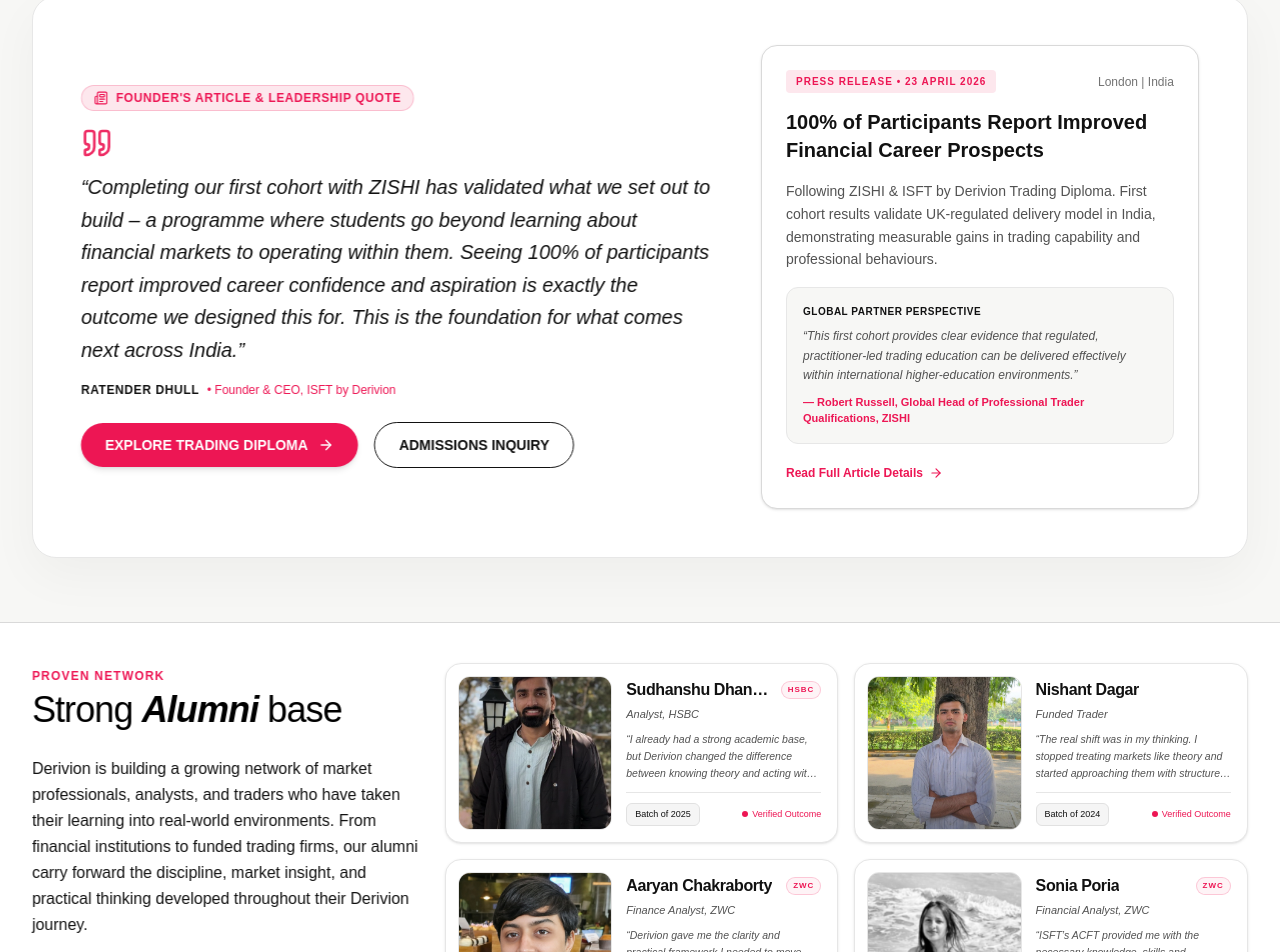
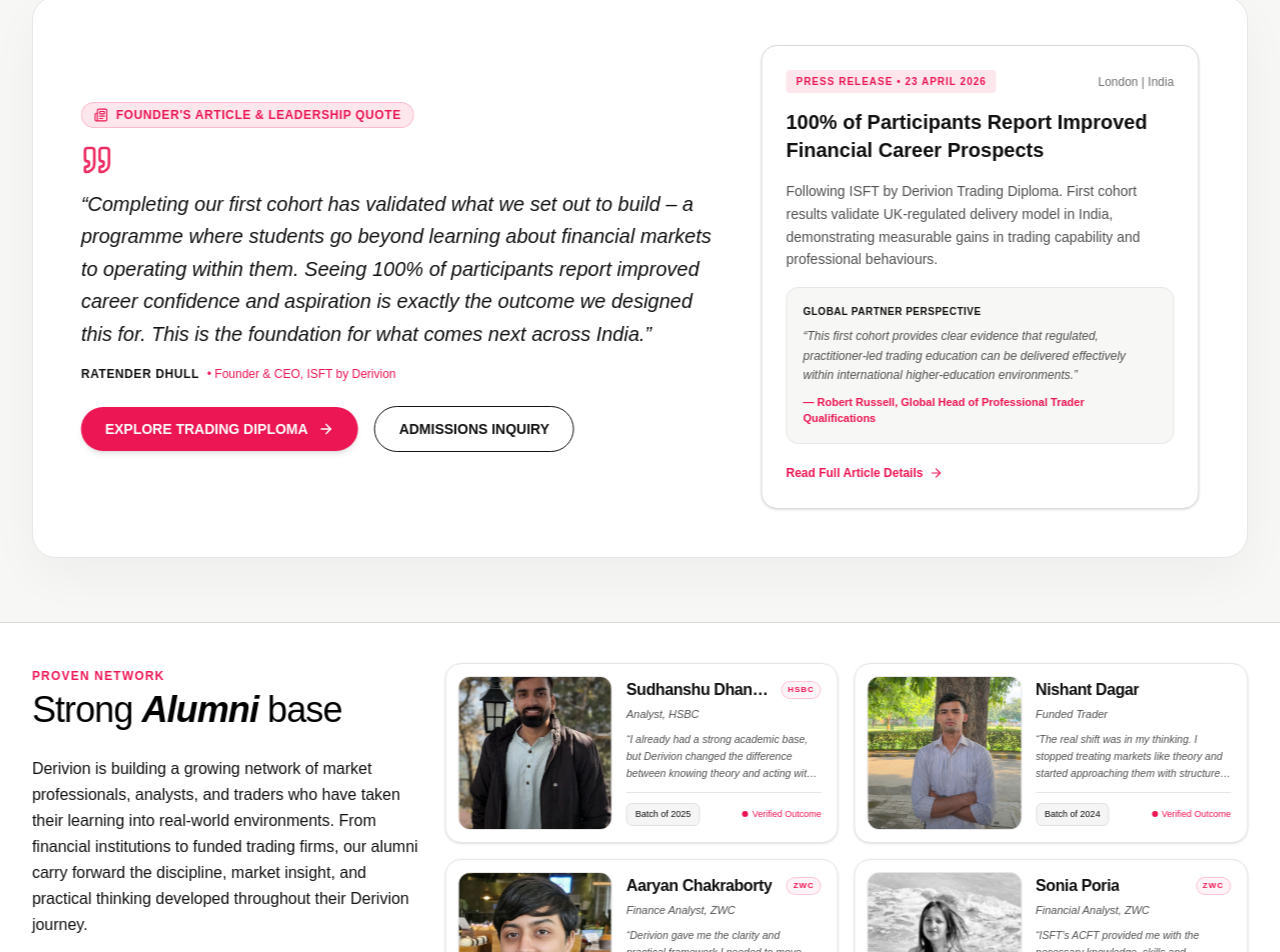
Before and after one commit to jaskaran-div/derivion, a Next.js app: page / in a window 1280 px wide. Shown: the part 1227-2179 px from the top of the page. Built offline with nearby package versions, Linux system fonts and the light colour scheme.

Commit message:
removed zishi

```diff
--- a/app/Pages/Home/Placement.tsx
+++ b/app/Pages/Home/Placement.tsx
@@ -26,7 +26,7 @@
               <div className="space-y-3">
                 <Quote className="w-8 h-8 text-[#ED1654] opacity-90" />
                 <blockquote className="text-[#111111] text-base sm:text-lg lg:text-xl leading-relaxed font-light italic" style={{ fontFamily: "var(--font-serif)" }}>
-                  &ldquo;Completing our first cohort with ZISHI has validated what we set out to build – a programme where students go beyond learning about financial markets to operating within them. Seeing 100% of participants report improved career confidence and aspiration is exactly the outcome we designed this for. This is the foundation for what comes next across India.&rdquo;
+                  &ldquo;Completing our first cohort has validated what we set out to build – a programme where students go beyond learning about financial markets to operating within them. Seeing 100% of participants report improved career confidence and aspiration is exactly the outcome we designed this for. This is the foundation for what comes next across India.&rdquo;
                 </blockquote>
                 <div className="pt-1 flex items-center gap-2">
                   <span className="text-xs font-bold text-[#111111] uppercase tracking-wider">
@@ -70,7 +70,7 @@
               </h3>
 
               <p className="text-xs sm:text-sm text-[#525252] leading-relaxed">
-                Following ZISHI &amp; ISFT by Derivion Trading Diploma. First cohort results validate UK-regulated delivery model in India, demonstrating measurable gains in trading capability and professional behaviours.
+                Following ISFT by Derivion Trading Diploma. First cohort results validate UK-regulated delivery model in India, demonstrating measurable gains in trading capability and professional behaviours.
               </p>
 
               <div className="p-4 rounded-xl bg-[#F7F7F5] border border-[#E7E7E7] space-y-2">
@@ -81,7 +81,7 @@
                   &ldquo;This first cohort provides clear evidence that regulated, practitioner-led trading education can be delivered effectively within international higher-education environments.&rdquo;
                 </p>
                 <p className="text-[11px] font-semibold text-[#ED1654]">
-                  — Robert Russell, Global Head of Professional Trader Qualifications, ZISHI
+                  — Robert Russell, Global Head of Professional Trader Qualifications
                 </p>
               </div>
 
--- a/app/components/Navbar.tsx
+++ b/app/components/Navbar.tsx
@@ -80,7 +80,7 @@
               alt="Derivion Logo"
               width={50}
               height={50}
-              className="h-10 sm:h-8 w-auto object-contain"
+              className="h-10 sm:h-6 w-auto object-contain"
               priority
             />
         </Link>
```
